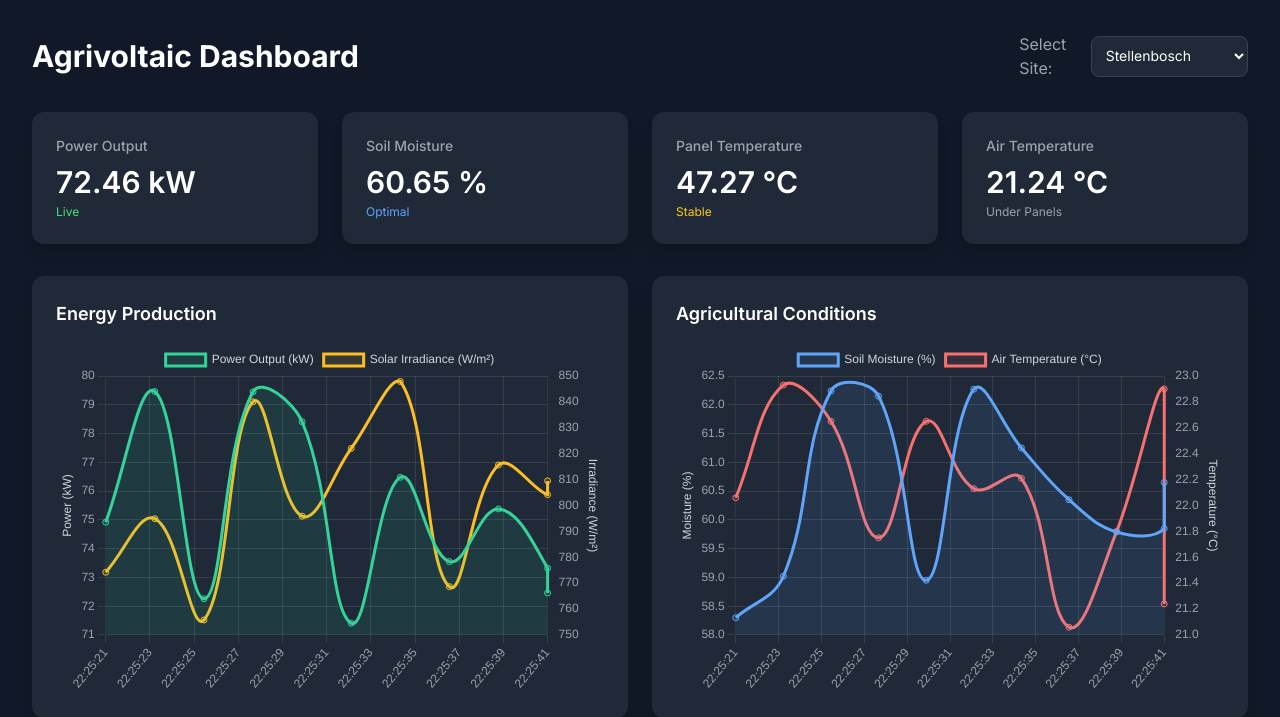
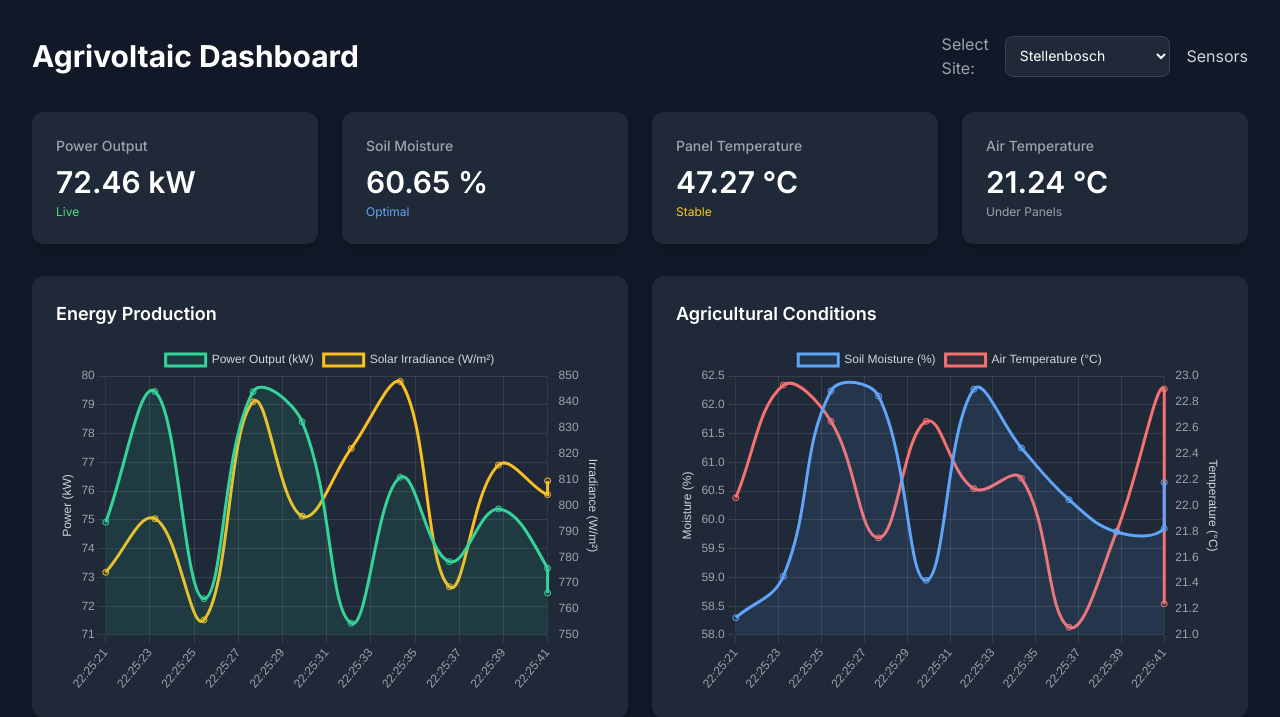
Before and after one commit to FourTweny/FourTweny.github.io, a Flask app: page / in a window 1280 px wide. Shown: the top 717 px of the page. Run offline with Flask 3, Linux system fonts and the light colour scheme; some libraries are stand-ins or nearby versions.

Commit message:
feat: Add link to soil sensors page
This commit adds a link to the new `/soil_sensors` page on the main dashboard. This makes the new page accessible to users.

```diff
--- a/templates/index.html
+++ b/templates/index.html
@@ -26,6 +26,7 @@
                     <option value="malmesbury">Malmesbury</option>
                     <option value="karoo">Karoo</option>
                 </select>
+                <a href="/soil_sensors" class="text-gray-300 hover:text-white">Sensors</a>
             </div>
         </header>
 
```
